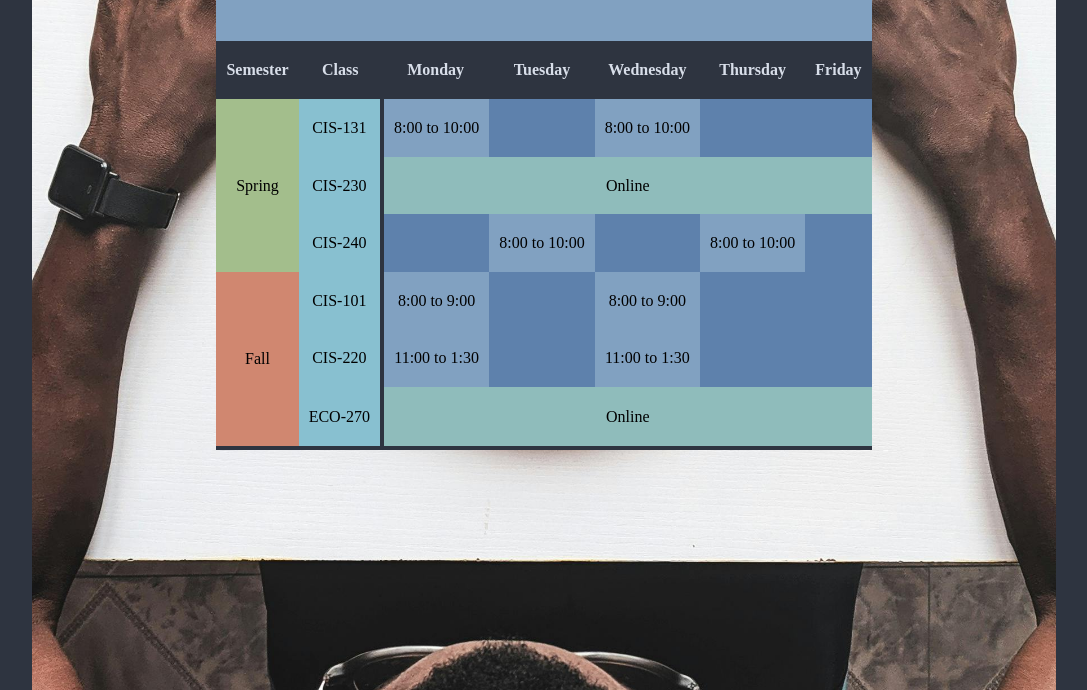
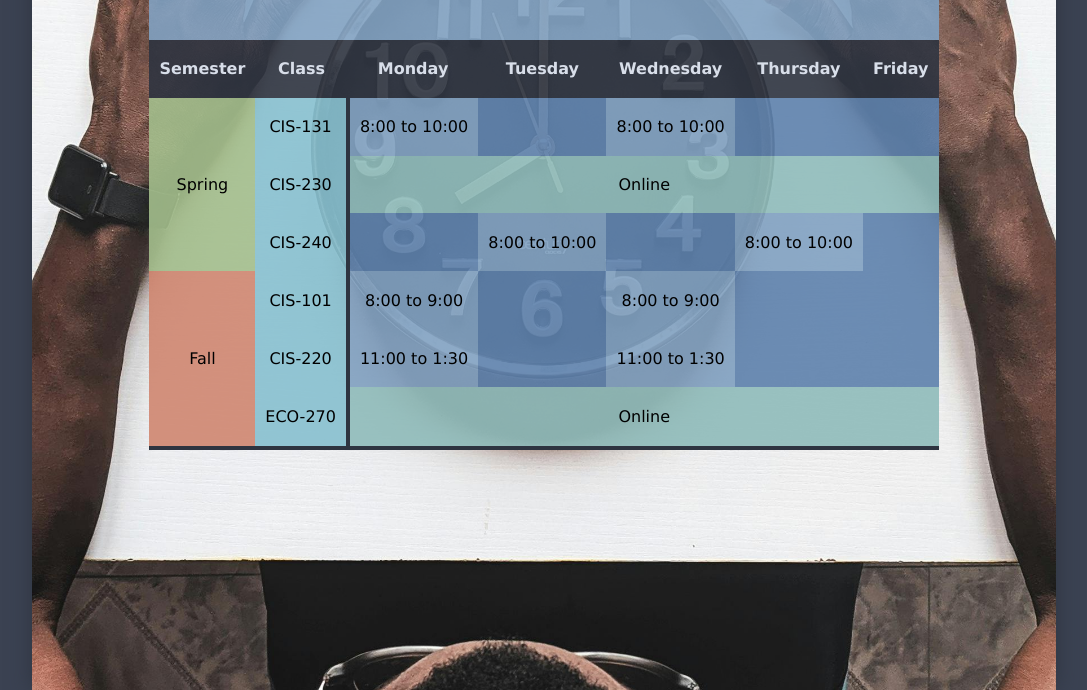
Before and after one commit to mccullyt/html-tables-example, a plain HTML site: page index.html in a window 1280 px wide. Shown: the part 110-800 px from the top of the page, without its empty margins (96-1183 px from the left). Drawn offline with Linux system fonts and the light colour scheme.

Commit message:
Made the table transparent and added a font family

```diff
--- a/styles.css
+++ b/styles.css
@@ -1,3 +1,10 @@
+/*
+Timothy McCully
+styles.css
+Table Example
+3/27/2024
+*/
+
 :root{
     /* Nord Palletes from https://www.nordtheme.com/docs/colors-and-palettes  */
     /* Polar Night */
@@ -54,44 +61,40 @@
 }
 
 
+
+/* layout */
 html{height: 100vh;}
 body{height: 100vh; min-height:100%; width:80%; margin:auto;}
 
-td:hover{background-color: blueviolet;}
-
 table{margin: auto;}
 table{min-height: 70%;}
-table{border-collapse: collapse;}
-
-/* table{border: 2px yellow solid;} */
-
 th, td {padding:10px; text-align: center;}
 
-tr:last-of-type{border-bottom: 4px solid var(--nord0);}
-
-.spring{background-color: var(--nord14);}
-
-.fall{background-color: var(--nord12);}
-
-/* .empty{background-color:rgba(149, 151, 149, 0.9) ;} */
-.empty{background-color:var(--nord10) ;}
-.side_header{border-right: 4px solid var(--nord0); background-color: var(--nord08);}
-.online{background-color: var(--nord07);}
 
 
-/* Debug Styles */
-html{background-color: var(--nord0);}
 
-body{background-color: aqua;}
+/* styles */
+html{background-color: var(--nord01);}
 body{
     background-image: url("images/pexels-oladimeji-ajegbile-2853664.jpg");
     background-repeat: no-repeat;
     background-attachment: fixed;
     background-position: center;
     background-size:cover;
+    font-family:Verdana, Geneva, Tahoma, sans-serif;
+    box-shadow: 0 0 20px var(--nord0);
 }
 
 
-td{background-color: rgba(250, 249, 251, 0.9);}
-td{background-color: var(--nord09);}
-th{background-color: var(--nord0); color: var(--nord04);}
+table{border-collapse: collapse;}
+tr:last-of-type{border-bottom: 4px solid var(--nord0);}
+td{background-color: var(--transnord09);}
+th{background-color: var(--transnord0); color: var(--nord04);}
+
+.spring{background-color: var(--transnord14);}
+
+.fall{background-color: var(--transnord12);}
+
+.empty{background-color:var(--transnord10) ;}
+.side_header{border-right: 4px solid var(--nord0); background-color: var(--transnord08);}
+.online{background-color: var(--transnord07);}
```
Also changed, not shown: index.html (+6 -1 lines).
